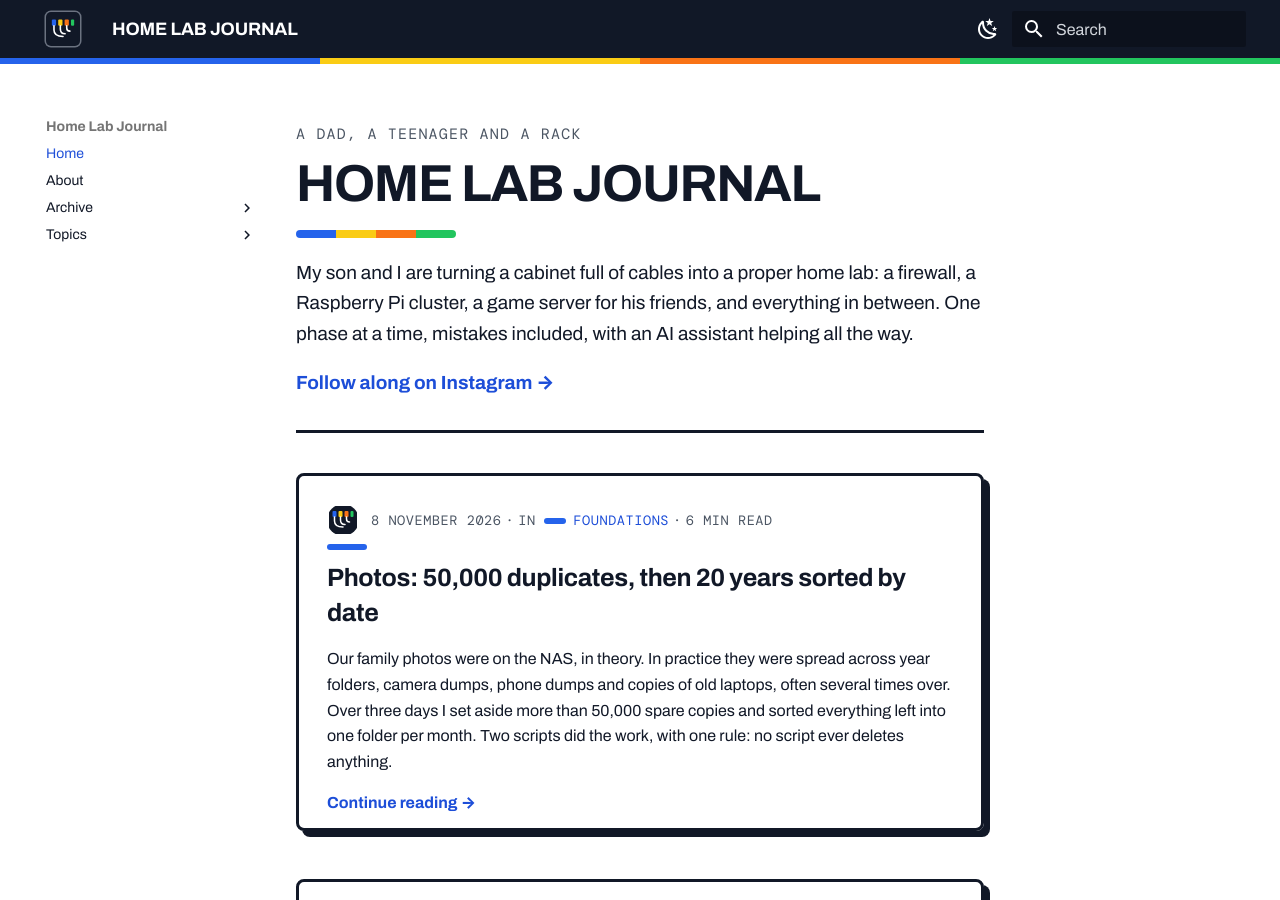
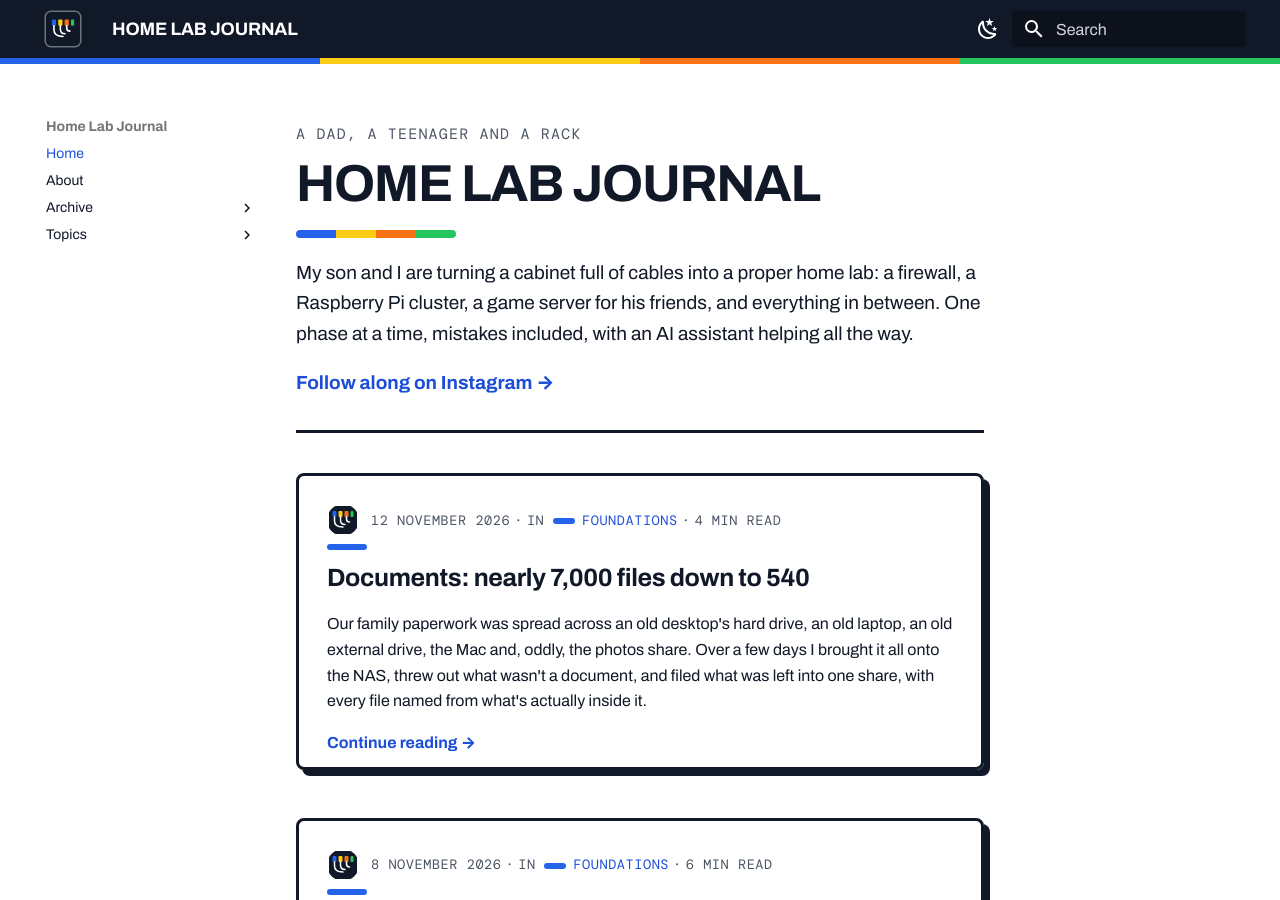
Before and after one commit to homelabjournal/homelabjournal.github.io, an MkDocs documentation site: the page built from docs/index.md, in a window 1280 px wide and 900 px high. Built offline with MkDocs 1.6.1 and Material for MkDocs 9.7.7, drawn with Linux system fonts in a browser that asks for light colours; some web fonts are replaced.

Commit message:
Publish the documents post

```diff
--- a/docs/posts/documents-7000-files-down-to-540.md
+++ b/docs/posts/documents-7000-files-down-to-540.md
@@ -1,9 +1,8 @@
 ---
 description: How nearly 7,000 files from old drives and laptops came down to about 540 real documents, each named from what's inside it, plus the simple habit that keeps them tidy now.
-date: 2026-11-11
+date: 2026-11-12
 authors: [lab]
 categories: [Foundations]
-draft: true
 ---
 
 # Documents: nearly 7,000 files down to 540
```
Also changed, not shown: CLAUDE.md (+1 -1 lines).
